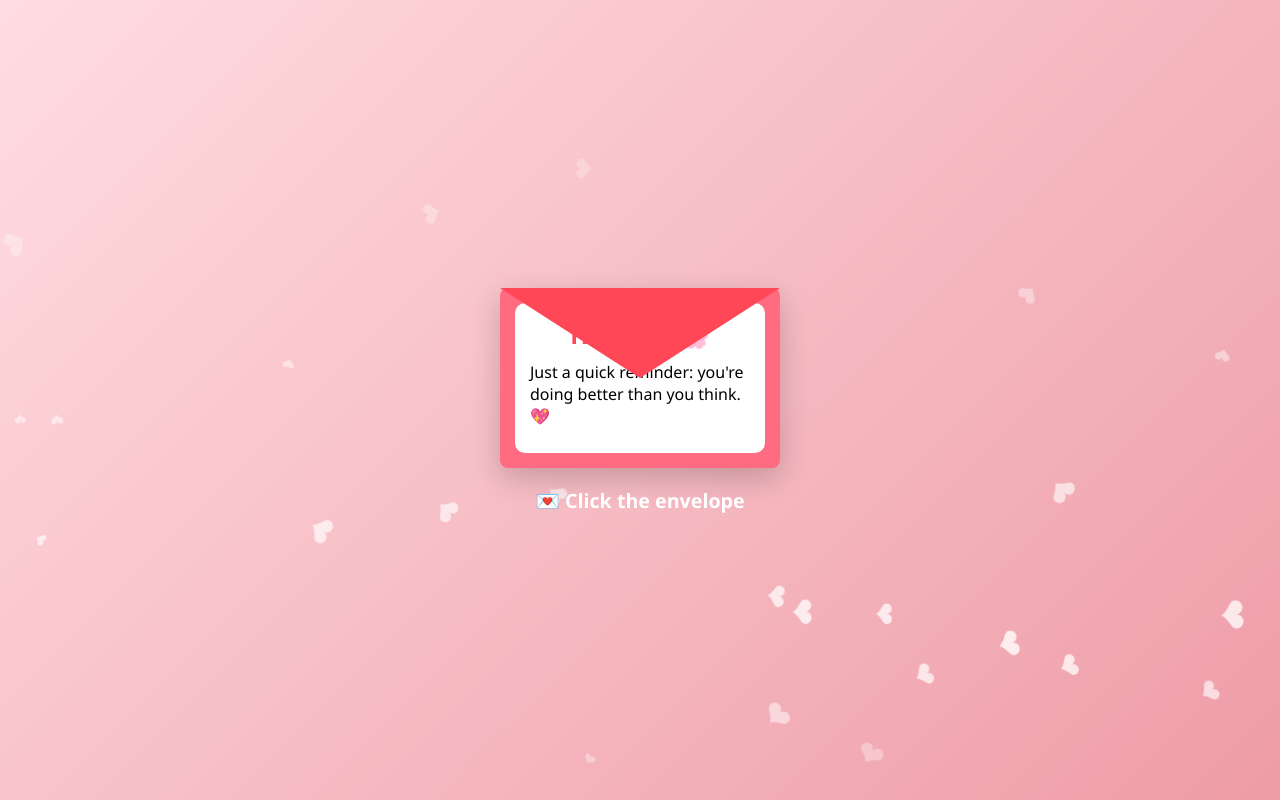
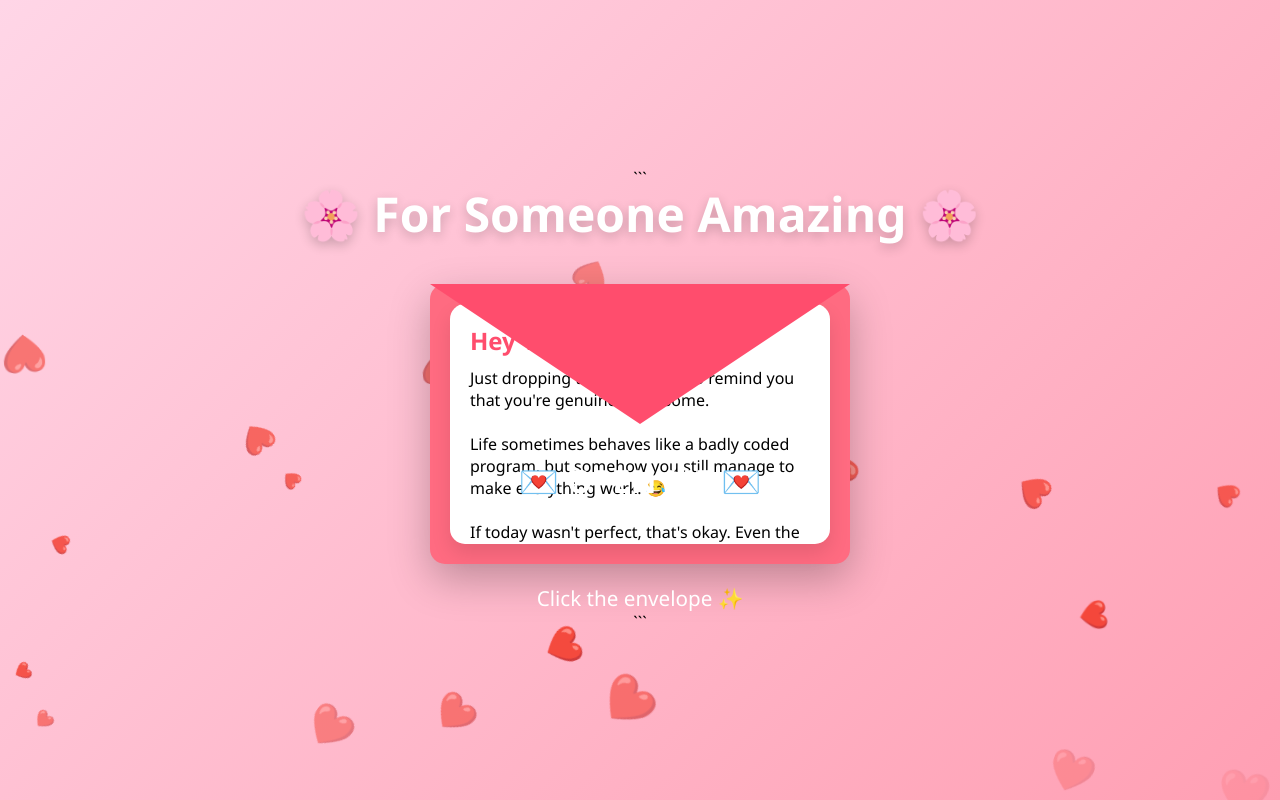
Before and after one commit to PandeyGovind-tech/heyyyu, a plain HTML site: page index.html in a window 1280 px wide. Drawn offline with Linux system fonts and the light colour scheme.

Commit message:
Update index.html

````diff
--- a/index.html
+++ b/index.html
@@ -1,9 +1,10 @@
 <!DOCTYPE html>
+
 <html lang="en">
 <head>
 <meta charset="UTF-8">
 <meta name="viewport" content="width=device-width, initial-scale=1.0">
-<title>For Someone Awesome ❤️</title>
+<title>For Someone Amazing ❤️</title>
 
 <style>
 *{
@@ -18,54 +19,72 @@ body{
     display:flex;
     justify-content:center;
     align-items:center;
-    background:linear-gradient(135deg,#ffdde1,#ee9ca7);
+    background:linear-gradient(135deg,#ffd6e7,#ff9fb3);
     font-family:'Segoe UI',sans-serif;
 }
 
-.hearts{
-    position:absolute;
-    width:100%;
-    height:100%;
+.hearts-bg{
+    position:fixed;
+    inset:0;
     overflow:hidden;
+    pointer-events:none;
 }
 
-.heart{
+.floating-heart{
     position:absolute;
     bottom:-50px;
-    color:rgba(255,255,255,0.8);
-    animation:float 8s linear infinite;
+    color:white;
+    opacity:.8;
+    animation:floatUp linear infinite;
 }
 
-@keyframes float{
-    0%{
+@keyframes floatUp{
+    from{
         transform:translateY(0) rotate(0deg);
         opacity:0;
     }
-    20%{opacity:1;}
-    100%{
-        transform:translateY(-110vh) rotate(360deg);
+    20%{
+        opacity:1;
+    }
+    to{
+        transform:translateY(-120vh) rotate(360deg);
         opacity:0;
     }
 }
 
 .container{
+    text-align:center;
     position:relative;
-    text-align:center;
+}
+
+.title{
+    color:white;
+    font-size:3rem;
+    margin-bottom:30px;
+    text-shadow:0 4px 12px rgba(0,0,0,.2);
+    animation:titleFloat 3s ease-in-out infinite;
+}
+
+@keyframes titleFloat{
+    50%{
+        transform:translateY(-10px);
+    }
 }
 
 .envelope{
-    width:280px;
-    height:180px;
+    width:420px;
+    height:280px;
     background:#ff6b81;
     position:relative;
+    margin:auto;
     cursor:pointer;
-    border-radius:8px;
-    box-shadow:0 10px 30px rgba(0,0,0,.2);
-    transition:0.5s;
+    border-radius:15px;
+    box-shadow:0 15px 40px rgba(0,0,0,.25);
+    transition:.5s;
 }
 
 .envelope:hover{
-    transform:scale(1.05);
+    transform:scale(1.03);
 }
 
 .flap{
@@ -74,27 +93,40 @@ body{
     left:0;
     width:0;
     height:0;
-    border-left:140px solid transparent;
-    border-right:140px solid transparent;
-    border-top:90px solid #ff4757;
+    border-left:210px solid transparent;
+    border-right:210px solid transparent;
+    border-top:140px solid #ff4d6d;
     transform-origin:top;
     transition:1s;
-    z-index:3;
+    z-index:5;
 }
 
 .letter{
     position:absolute;
-    left:15px;
-    top:15px;
-    width:250px;
-    height:150px;
+    left:20px;
+    top:20px;
+    width:380px;
+    height:240px;
     background:white;
-    border-radius:10px;
-    padding:15px;
+    border-radius:15px;
+    padding:20px;
+    overflow:auto;
     text-align:left;
-    overflow:auto;
+    z-index:1;
     transition:1s;
-    z-index:1;
+    box-shadow:0 10px 20px rgba(0,0,0,.1);
+}
+
+.envelope-text{
+    position:absolute;
+    width:100%;
+    text-align:center;
+    top:175px;
+    color:white;
+    font-size:2rem;
+    font-weight:bold;
+    z-index:4;
+    transition:.5s;
 }
 
 .open .flap{
@@ -102,80 +134,169 @@ body{
 }
 
 .open .letter{
-    transform:translateY(-170px);
+    transform:translateY(-320px);
+}
+
+.open .envelope-text{
+    opacity:0;
 }
 
 h2{
-    color:#ff4757;
-    text-align:center;
+    color:#ff4d6d;
     margin-bottom:10px;
 }
 
-.click-text{
+.click-note{
     margin-top:20px;
     color:white;
-    font-size:18px;
-    font-weight:bold;
+    font-size:1.2rem;
     animation:pulse 1.5s infinite;
 }
 
 @keyframes pulse{
-    50%{transform:scale(1.1);}
+    50%{
+        transform:scale(1.08);
+    }
 }
 </style>
+
 </head>
+
 <body>
 
-<div class="hearts"></div>
+<div class="hearts-bg" id="heartsBg"></div>
 
 <div class="container">
-    <div class="envelope" onclick="openLetter()">
+
+```
+<h1 class="title">
+    🌸 For Someone Amazing 🌸
+</h1>
+
+<div class="envelope" onclick="toggleLetter()">
+
     <div class="flap"></div>
 
     <div class="letter">
-            <h2>Hey You! 🌸</h2>
+
+        <h2>Hey You ❤️</h2>
 
         <p>
-                Just a quick reminder:
-                you're doing better than you think. 💖
+            Just dropping this little letter to remind you that
+            you're genuinely awesome.
             <br><br>
 
-                If life is acting like it's written by a chaotic scriptwriter,
-                remember that even Wi-Fi reconnects after disconnecting. 😂
+            Life sometimes behaves like a badly coded program,
+            but somehow you still manage to make everything work. 😂
             <br><br>
 
-                Keep smiling, keep shining, and keep being the wonderful person you are.
+            If today wasn't perfect, that's okay.
+            Even the moon has phases and people still stare at it.
+            🌙✨
             <br><br>
 
-                Also... if there were an award for being effortlessly awesome,
-                you'd probably win it while being late to collect it. 😆
+            Keep smiling.
+            Keep being kind.
+            Keep being the person who somehow makes everyone around
+            them feel a little happier.
             <br><br>
 
-                And yes,
-                you're one of my favorite humans and a person I absolutely adore. ❤️
+            Also, if there were an Olympic event for being adorable,
+            you'd probably win gold while claiming you weren't even trying. 🏅😂
+            <br><br>
+
+            And one more thing...
+            you're one of my favorite people and someone I truly adore. ❤️
+            <br><br>
+
+            Never forget how special you are. 🌸✨
         </p>
-        </div>
+
     </div>
 
-    <div class="click-text">
-        💌 Click the envelope
+    <div class="envelope-text">
+        💌 OPEN ME 💌
     </div>
+
+</div>
+
+<div class="click-note">
+    Click the envelope ✨
+</div>
+```
+
 </div>
 
 <script>
-function openLetter(){
-    document.querySelector(".envelope").classList.toggle("open");
+
+// Floating background hearts
+for(let i=0;i<35;i++){
+
+    const heart=document.createElement("div");
+    heart.className="floating-heart";
+    heart.innerHTML="❤️";
+
+    heart.style.left=Math.random()*100+"%";
+    heart.style.fontSize=(15+Math.random()*30)+"px";
+    heart.style.animationDuration=(6+Math.random()*8)+"s";
+    heart.style.animationDelay=Math.random()*8+"s";
+
+    document.getElementById("heartsBg").appendChild(heart);
 }
 
-for(let i=0;i<25;i++){
-    let heart=document.createElement("div");
-    heart.classList.add("heart");
-    heart.innerHTML="❤";
-    heart.style.left=Math.random()*100+"%";
-    heart.style.fontSize=(15+Math.random()*25)+"px";
-    heart.style.animationDuration=(5+Math.random()*5)+"s";
-    heart.style.animationDelay=Math.random()*5+"s";
-    document.querySelector(".hearts").appendChild(heart);
+function createHeartBurst(){
+
+    for(let i=0;i<40;i++){
+
+        const heart=document.createElement("div");
+
+        heart.innerHTML="💖";
+        heart.style.position="fixed";
+        heart.style.left="50%";
+        heart.style.top="50%";
+        heart.style.fontSize=(18+Math.random()*25)+"px";
+        heart.style.pointerEvents="none";
+        heart.style.zIndex="9999";
+
+        document.body.appendChild(heart);
+
+        const angle=Math.random()*Math.PI*2;
+        const distance=250+Math.random()*350;
+
+        heart.animate(
+        [
+            {
+                transform:"translate(-50%,-50%) scale(0)",
+                opacity:1
+            },
+            {
+                transform:`translate(
+                calc(-50% + ${Math.cos(angle)*distance}px),
+                calc(-50% + ${Math.sin(angle)*distance}px)
+                ) scale(1.8)`,
+                opacity:0
+            }
+        ],
+        {
+            duration:2500,
+            easing:"ease-out"
+        });
+
+        setTimeout(()=>{
+            heart.remove();
+        },2500);
+    }
+}
+
+function toggleLetter(){
+
+    const envelope=document.querySelector(".envelope");
+
+    if(!envelope.classList.contains("open")){
+        createHeartBurst();
+    }
+
+    envelope.classList.toggle("open");
 }
 </script>
 
````
Lines whose indentation alone changed are shown as unchanged.
